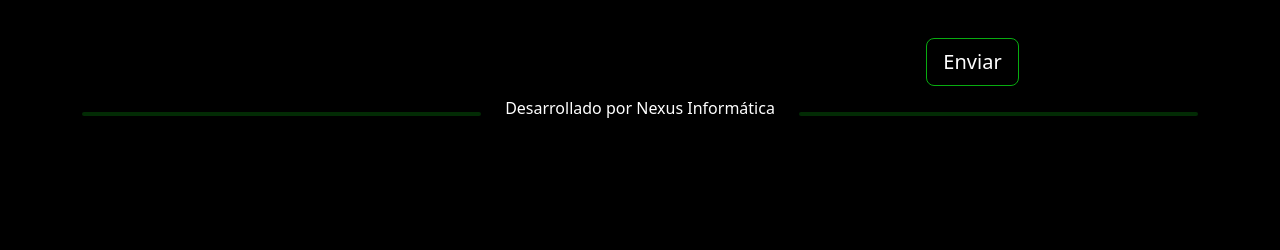
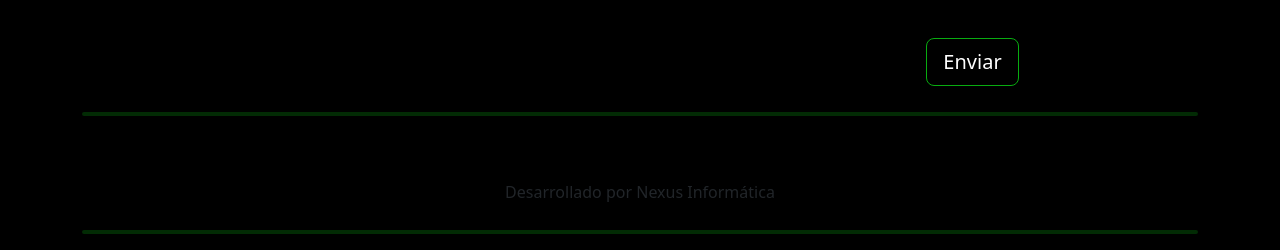
Before and after one commit to danhomes47/danhomes47.github.io, a plain HTML site: page index.html in a window 1280 px wide. Shown: the part 2104-2354 px from the top of the page. Before the commit the page ends 2284 px from the top, so only its background shows below. Drawn offline with Linux system fonts and the light colour scheme; no server answers; files whose address does not match are found by name; a web font is replaced by a local one.

Commit message:
Agregado el footer

```diff
--- a/index.html
+++ b/index.html
@@ -21,6 +21,8 @@
 	<button onclick="backToTop()" id="btn-ir-arriba" >
 		<h4 class="btn-xxl"><i class="bi bi-arrow-up-circle"></i></h4>
 	</button>
+
+
 
 	<!-- Barra de Menu -->
 	<nav class="navbar navbar-expand-md fixed-top navbar-dark bg-custom"  style="margin-left: 2em; margin-right: 2em" role="navigation">
@@ -401,15 +403,19 @@
 					</form>
 				</div>
 			</div>
-
-			<div class="row linea-final">
-				<div class="col"><hr></div>
-				<div class="col-auto"> Desarrollado por Nexus Informática </div>
-				<div class="col"><hr></div>
-			</div>
-
 		</div>
 	</div>
+
+
+
+<footer class="text-center footer-style">
+    <div class="container">
+        <div class="row linea-final"><div class="col-xs-12"><hr></div></div>
+            <div class="col-xs-12 footer-col">Desarrollado por Nexus Informática</div>
+        <div class="row linea-final"><div class="col-xs-12"><hr></div></div>
+    </div>
+</footer>
+
 
 	<script src="./bootstrap/js/bootstrap.min.js"></script>
 
```
